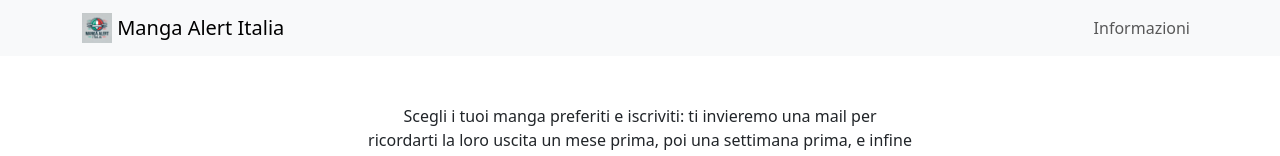
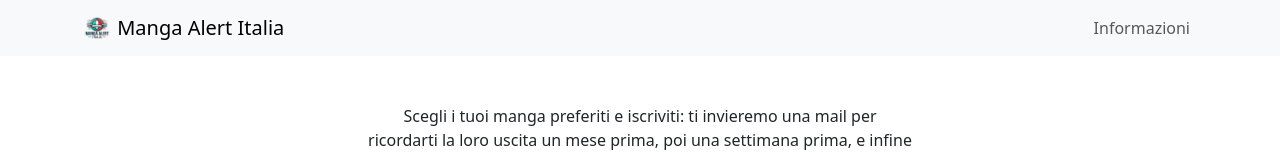
Before and after one commit to aloilor/MangaAlertItalia, a React (Create React App) app in the folder src/frontend/: page / in a window 1280 px wide. Shown: the top 156 px of the page. Built offline with nearby package versions, Linux system fonts and the light colour scheme.

Commit message:
Add new logo

```diff
--- a/src/frontend/public/index.html
+++ b/src/frontend/public/index.html
@@ -2,7 +2,7 @@
 <html lang="en">
   <head>
     <meta charset="utf-8" />
-    <link rel="icon" href="%PUBLIC_URL%/manga-alert-italia-logo.webp" />
+    <link rel="icon" href="%PUBLIC_URL%/manga-alert-italia-logo-without-bg.png" />
     <meta name="viewport" content="width=device-width, initial-scale=1" />
     <meta name="theme-color" content="#000000" />
     <meta
--- a/src/frontend/src/App.js
+++ b/src/frontend/src/App.js
@@ -73,7 +73,7 @@ function App() {
         <Container>
           <Navbar.Brand href="#">
             <img
-              src="/manga-alert-italia-logo.webp"
+              src="/manga-alert-italia-logo-without-bg.png"
               width="30"
               height="30"
               className="d-inline-block align-top"
```
